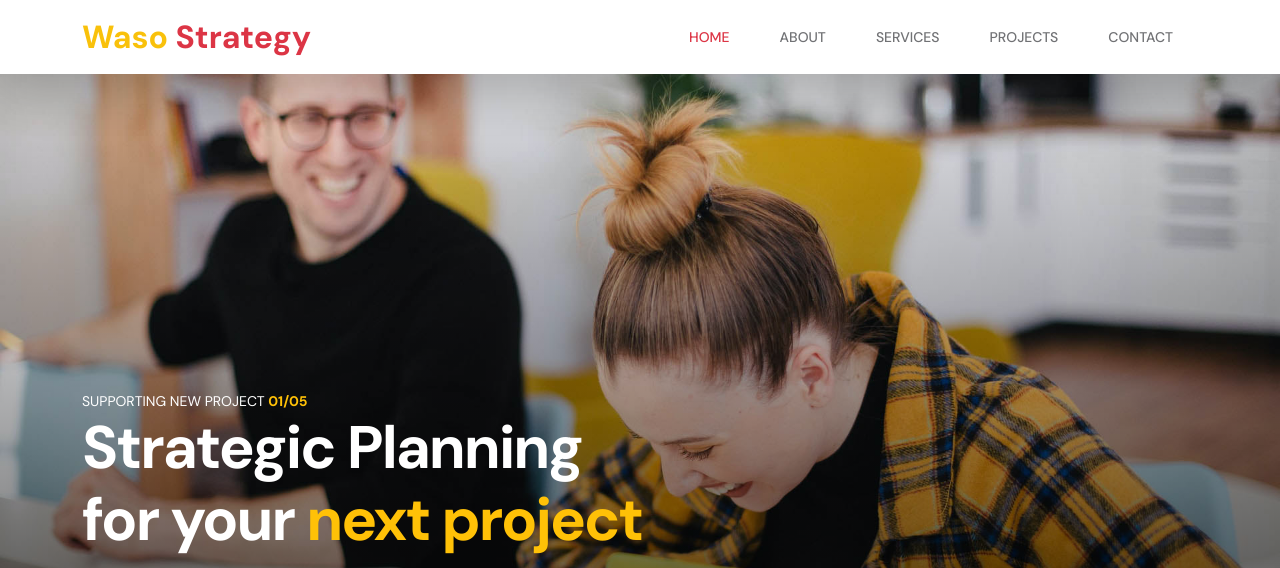
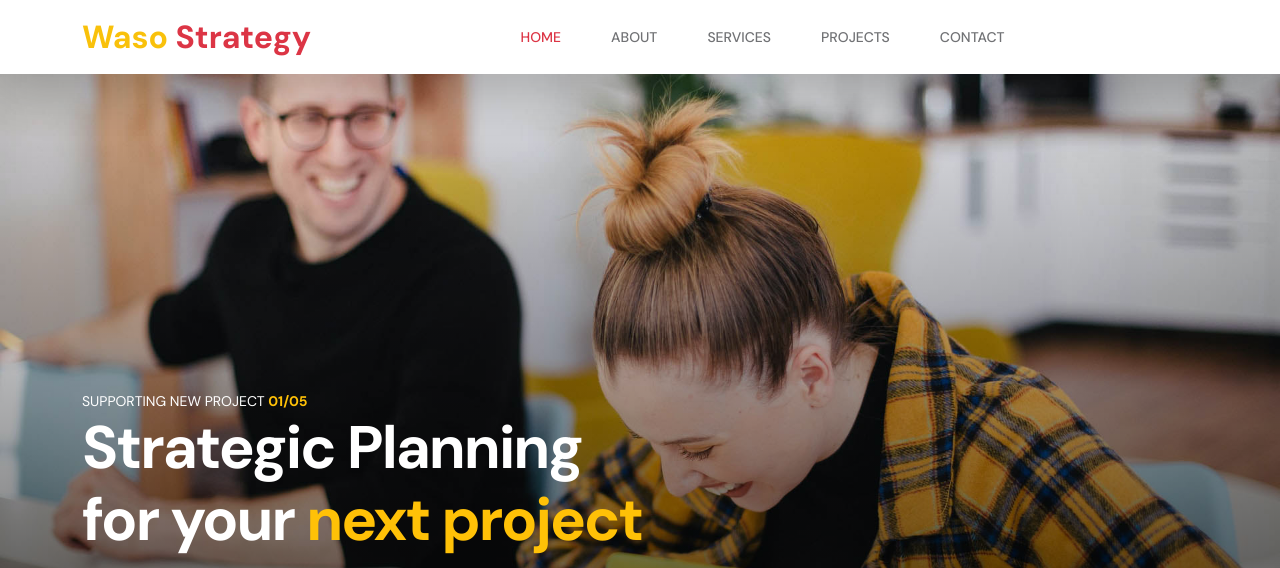
Before and after one commit to madebydeepce/madebydeepce.github.io, a plain HTML site: page index.html in a window 1280 px wide. Shown: the top 568 px of the page. Drawn offline with Linux system fonts and the light colour scheme.

Commit message:
Update index.html

```diff
--- a/index.html
+++ b/index.html
@@ -39,7 +39,7 @@
                 </button>
 
                 <div class="collapse navbar-collapse" id="navbarNav">
-                    <ul class="navbar-nav ms-auto">
+                    <ul class="navbar-nav align-items-lg-center ms-auto me-lg-auto">
                         <li class="nav-item">
                             <a class="nav-link click-scroll" href="#section_1">Home</a>
                         </li>
```
